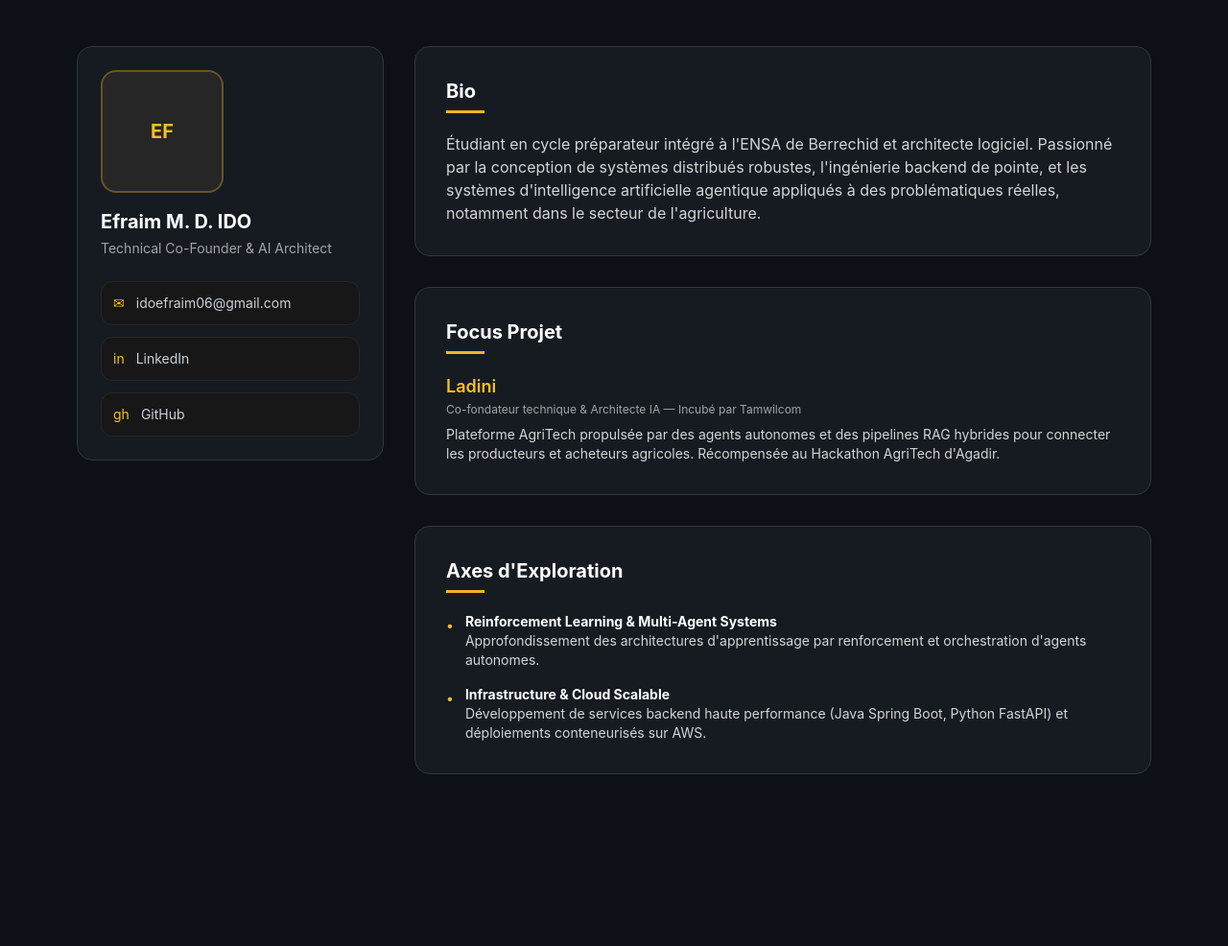
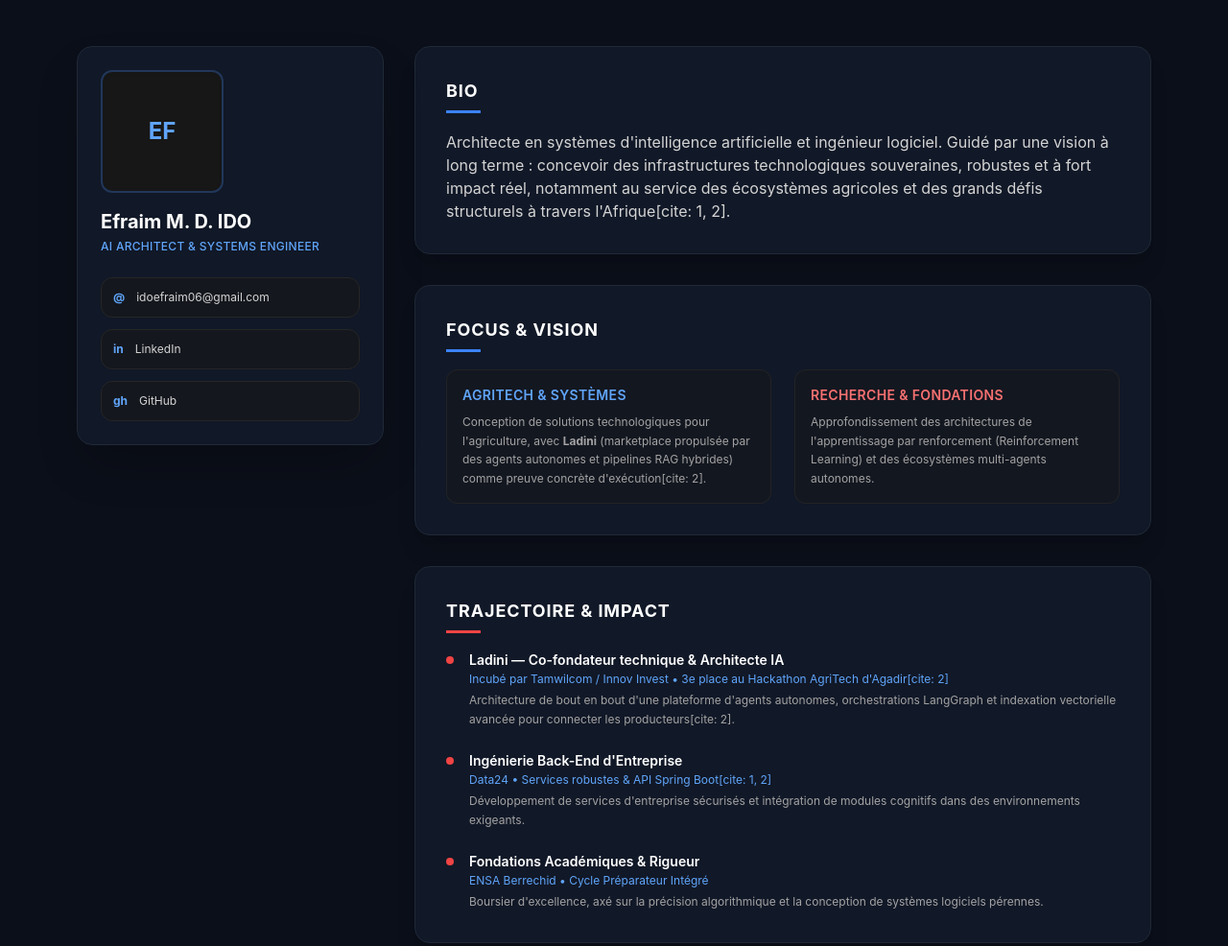
Before and after one commit to IDOEFRAIM/idoefraim.github.io, a plain HTML site: page index.html in a window 1280 px wide. Shown: the whole page at 96% size. Before the commit the page ends 855 px from the top, so only its background shows below. Drawn offline with nearby package versions, Linux system fonts and the light colour scheme.

Commit message:
Update index.html

```diff
--- a/index.html
+++ b/index.html
@@ -7,107 +7,140 @@
     <script src="https://cdn.tailwindcss.com"></script>
     <style>
         body {
-            background-color: #0d1117;
-            color: #c9d1d9;
+            background-color: #0b0f19;
+            color: #94a3b8;
             font-family: -apple-system, BlinkMacSystemFont, "Segoe UI", Roboto, sans-serif;
         }
         .sidebar {
-            background-color: #161b22;
-            border: 1px solid #30363d;
+            background-color: #111827;
+            border: 1px solid #1f2937;
         }
         .card-box {
-            background-color: #161b22;
-            border: 1px solid #30363d;
-            transition: border-color 0.2s;
+            background-color: #111827;
+            border: 1px solid #1f2937;
+            transition: border-color 0.2s ease;
         }
         .card-box:hover {
-            border-color: #8b949e;
+            border-color: #3b82f6;
         }
         .accent-bar {
-            width: 40px;
+            width: 36px;
             height: 3px;
-            background-color: #f0b429;
+            background-color: #3b82f6; /* Bleu technique et souverain */
             margin-top: 6px;
-            margin-bottom: 20px;
+            margin-bottom: 18px;
+        }
+        .timeline-dot {
+            width: 8px;
+            height: 8px;
+            background-color: #ef4444; /* Touche rouge d'impact et de précision */
+            border-radius: 50%;
         }
     </style>
 </head>
 <body class="min-h-screen flex flex-col lg:flex-row justify-center p-4 lg:p-12 gap-8">
 
-    <!-- SIDEBAR FIXE (Profil & Contacts) -->
-    <aside class="sidebar w-full lg:w-80 p-6 rounded-2xl flex flex-col items-center lg:items-start h-fit lg:sticky lg:top-12">
-        <!-- Avatar / Photo -->
-        <div class="w-32 h-32 rounded-2xl overflow-hidden mb-4 border-2 border-amber-400/30 bg-neutral-800 flex items-center justify-center text-xl font-bold text-amber-400">
+    <!-- SIDEBAR FIXE (Profil, Avatar & Contacts) -->
+    <aside class="sidebar w-full lg:w-80 p-6 rounded-2xl flex flex-col items-center lg:items-start h-fit lg:sticky lg:top-12 shadow-2xl">
+        <!-- Cadre Photo / Avatar -->
+        <div class="w-32 h-32 rounded-xl overflow-hidden mb-4 border-2 border-blue-500/30 bg-neutral-900 flex items-center justify-center font-bold text-blue-400 text-2xl shadow-inner">
             EF
         </div>
 
         <h1 class="text-xl font-bold text-white text-center lg:text-left">Efraim M. D. IDO</h1>
-        <p class="text-sm text-neutral-400 text-center lg:text-left mt-1 mb-6">Technical Co-Founder & AI Architect</p>
+        <p class="text-xs font-medium text-blue-400 text-center lg:text-left mt-1 mb-6 tracking-wide uppercase">AI Architect & Systems Engineer</p>
 
-        <!-- Liens de contact -->
+        <!-- Liens de contact épurés -->
         <div class="w-full space-y-3">
-            <a href="mailto:idoefraim06@gmail.com" class="flex items-center gap-3 p-3 rounded-xl bg-neutral-900 border border-neutral-800 hover:border-amber-400/50 text-sm transition">
-                <span class="text-amber-400">✉</span>
+            <a href="mailto:idoefraim06@gmail.com" class="flex items-center gap-3 p-3 rounded-xl bg-neutral-900/60 border border-neutral-800 hover:border-blue-500/50 text-xs text-neutral-300 transition">
+                <span class="text-blue-400 font-bold">@</span>
                 <span class="truncate">idoefraim06@gmail.com</span>
             </a>
-            <a href="https://www.linkedin.com/in/efraim-m-d-ido-a30021276" target="_blank" class="flex items-center gap-3 p-3 rounded-xl bg-neutral-900 border border-neutral-800 hover:border-amber-400/50 text-sm transition">
-                <span class="text-amber-400">in</span>
+            <a href="https://www.linkedin.com/in/efraim-m-d-ido-a30021276" target="_blank" class="flex items-center gap-3 p-3 rounded-xl bg-neutral-900/60 border border-neutral-800 hover:border-blue-500/50 text-xs text-neutral-300 transition">
+                <span class="text-blue-400 font-bold">in</span>
                 <span>LinkedIn</span>
             </a>
-            <a href="https://github.com/IDOEFRAIM" target="_blank" class="flex items-center gap-3 p-3 rounded-xl bg-neutral-900 border border-neutral-800 hover:border-amber-400/50 text-sm transition">
-                <span class="text-amber-400">gh</span>
+            <a href="https://github.com/IDOEFRAIM" target="_blank" class="flex items-center gap-3 p-3 rounded-xl bg-neutral-900/60 border border-neutral-800 hover:border-blue-500/50 text-xs text-neutral-300 transition">
+                <span class="text-blue-400 font-bold">gh</span>
                 <span>GitHub</span>
             </a>
         </div>
     </aside>
 
-    <!-- CONTENU PRINCIPAL -->
+    <!-- CONTENU PRINCIPAL (Stratégie long terme & Preuves) -->
     <main class="flex-1 max-w-3xl space-y-8">
 
         <!-- SECTION BIO -->
-        <section class="card-box p-6 lg:p-8 rounded-2xl">
-            <h2 class="text-xl font-bold text-white">Bio</h2>
+        <section class="card-box p-6 lg:p-8 rounded-2xl shadow-xl">
+            <h2 class="text-lg font-bold text-white uppercase tracking-wider">Bio</h2>
             <div class="accent-bar"></div>
             <p class="text-sm lg:text-base leading-relaxed text-neutral-300">
-                Étudiant en cycle préparateur intégré à l'ENSA de Berrechid et architecte logiciel. Passionné par la conception de systèmes distribués robustes, l'ingénierie backend de pointe, et les systèmes d'intelligence artificielle agentique appliqués à des problématiques réelles, notamment dans le secteur de l'agriculture.
+                Architecte en systèmes d'intelligence artificielle et ingénieur logiciel. Guidé par une vision à long terme : concevoir des infrastructures technologiques souveraines, robustes et à fort impact réel, notamment au service des écosystèmes agricoles et des grands défis structurels à travers l'Afrique[cite: 1, 2].
             </p>
         </section>
 
-        <!-- SECTION PROJET PHARE -->
-        <section class="card-box p-6 lg:p-8 rounded-2xl">
-            <h2 class="text-xl font-bold text-white">Focus Projet</h2>
+        <!-- SECTION CE QUE JE FAIS (What I'm Doing) -->
+        <section class="card-box p-6 lg:p-8 rounded-2xl shadow-xl">
+            <h2 class="text-lg font-bold text-white uppercase tracking-wider">Focus & Vision</h2>
             <div class="accent-bar"></div>
-            <div class="space-y-4">
-                <div>
-                    <h3 class="text-lg font-semibold text-amber-400">Ladini</h3>
-                    <p class="text-xs text-neutral-400 mt-0.5">Co-fondateur technique & Architecte IA — Incubé par Tamwilcom</p>
-                    <p class="text-sm text-neutral-300 mt-2">
-                        Plateforme AgriTech propulsée par des agents autonomes et des pipelines RAG hybrides pour connecter les producteurs et acheteurs agricoles. Récompensée au Hackathon AgriTech d'Agadir.
+            <div class="grid grid-cols-1 md:grid-cols-2 gap-6">
+                <div class="p-4 rounded-xl bg-neutral-900/40 border border-neutral-800/80">
+                    <h3 class="text-sm font-semibold text-blue-400 uppercase tracking-wide">AgriTech & Systèmes</h3>
+                    <p class="text-xs text-neutral-400 mt-2 leading-relaxed">
+                        Conception de solutions technologiques pour l'agriculture, avec <strong>Ladini</strong> (marketplace propulsée par des agents autonomes et pipelines RAG hybrides) comme preuve concrète d'exécution[cite: 2].
+                    </p>
+                </div>
+                <div class="p-4 rounded-xl bg-neutral-900/40 border border-neutral-800/80">
+                    <h3 class="text-sm font-semibold text-red-400 uppercase tracking-wide">Recherche & Fondations</h3>
+                    <p class="text-xs text-neutral-400 mt-2 leading-relaxed">
+                        Approfondissement des architectures de l'apprentissage par renforcement (Reinforcement Learning) et des écosystèmes multi-agents autonomes.
                     </p>
                 </div>
             </div>
         </section>
 
-        <!-- SECTION ACTIVITÉS / RECHERCHE -->
-        <section class="card-box p-6 lg:p-8 rounded-2xl">
-            <h2 class="text-xl font-bold text-white">Axes d'Exploration</h2>
-            <div class="accent-bar"></div>
-            <ul class="space-y-4 text-sm text-neutral-300">
-                <li class="flex items-start gap-3">
-                    <span class="text-amber-400 mt-1">•</span>
+        <!-- SECTION CHRONOLOGIE / PARCOURS -->
+        <section class="card-box p-6 lg:p-8 rounded-2xl shadow-xl">
+            <h2 class="text-lg font-bold text-white uppercase tracking-wider">Trajectoire & Impact</h2>
+            <div class="accent-bar" style="background-color: #ef4444;"></div>
+
+            <div class="space-y-6">
+                <!-- Élément 1 -->
+                <div class="flex items-start gap-4">
+                    <div class="timeline-dot mt-1.5 shrink-0"></div>
                     <div>
-                        <strong class="text-white block">Reinforcement Learning & Multi-Agent Systems</strong>
-                        Approfondissement des architectures d'apprentissage par renforcement et orchestration d'agents autonomes.
+                        <h3 class="text-sm font-semibold text-white">Ladini — Co-fondateur technique & Architecte IA</h3>
+                        <p class="text-xs text-blue-400 mt-0.5">Incubé par Tamwilcom / Innov Invest • 3e place au Hackathon AgriTech d'Agadir[cite: 2]</p>
+                        <p class="text-xs text-neutral-400 mt-1 leading-relaxed">
+                            Architecture de bout en bout d'une plateforme d'agents autonomes, orchestrations LangGraph et indexation vectorielle avancée pour connecter les producteurs[cite: 2].
+                        </p>
                     </div>
-                </li>
-                <li class="flex items-start gap-3">
-                    <span class="text-amber-400 mt-1">•</span>
+                </div>
+
+                <!-- Élément 2 -->
+                <div class="flex items-start gap-4">
+                    <div class="timeline-dot mt-1.5 shrink-0"></div>
                     <div>
-                        <strong class="text-white block">Infrastructure & Cloud Scalable</strong>
-                        Développement de services backend haute performance (Java Spring Boot, Python FastAPI) et déploiements conteneurisés sur AWS.
+                        <h3 class="text-sm font-semibold text-white">Ingénierie Back-End d'Entreprise</h3>
+                        <p class="text-xs text-blue-400 mt-0.5">Data24 • Services robustes & API Spring Boot[cite: 1, 2]</p>
+                        <p class="text-xs text-neutral-400 mt-1 leading-relaxed">
+                            Développement de services d'entreprise sécurisés et intégration de modules cognitifs dans des environnements exigeants.
+                        </p>
                     </div>
-                </li>
-            </ul>
+                </div>
+
+                <!-- Élément 3 -->
+                <div class="flex items-start gap-4">
+                    <div class="timeline-dot mt-1.5 shrink-0"></div>
+                    <div>
+                        <h3 class="text-sm font-semibold text-white">Fondations Académiques & Rigueur</h3>
+                        <p class="text-xs text-blue-400 mt-0.5">ENSA Berrechid • Cycle Préparateur Intégré</p>
+                        <p class="text-xs text-neutral-400 mt-1 leading-relaxed">
+                            Boursier d'excellence, axé sur la précision algorithmique et la conception de systèmes logiciels pérennes.
+                        </p>
+                    </div>
+                </div>
+            </div>
         </section>
 
     </main>
```
